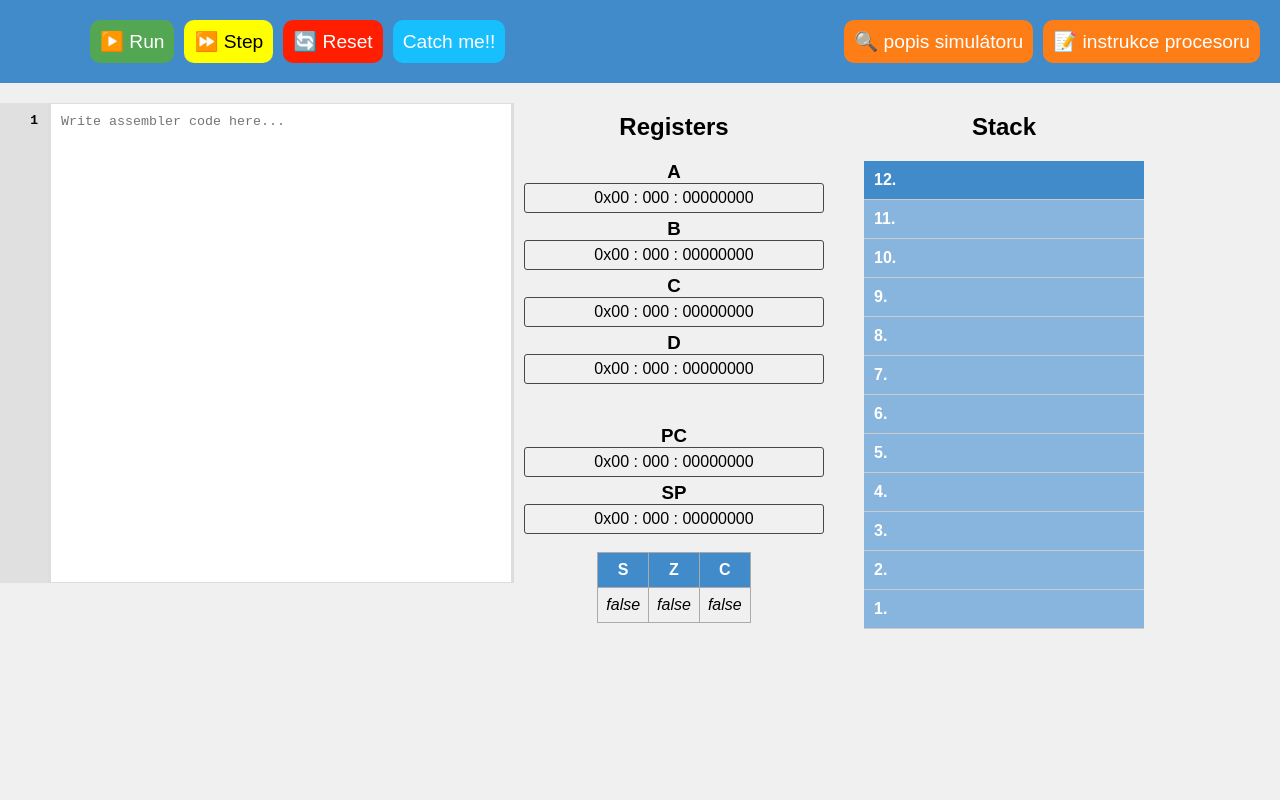
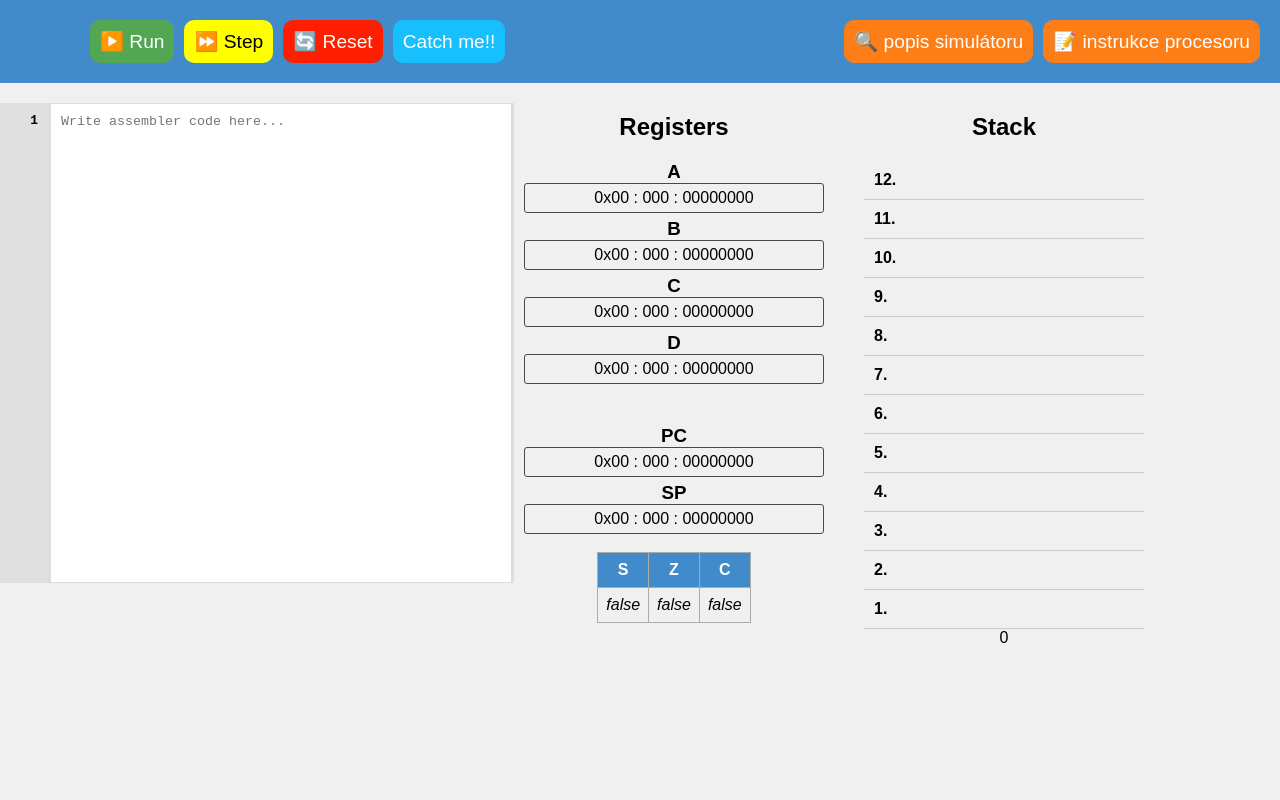
Before and after one commit to DanTabarka/AssemblerSimulator, a React (Create React App) app: page / in a window 1280 px wide. Shown: the top 800 px of the page. Built offline with nearby package versions, Linux system fonts and the light colour scheme.

Commit message:
implemented push/pop working with stack

```diff
--- a/src/App.js
+++ b/src/App.js
@@ -171,12 +171,40 @@ function App() {
       if (args.length != 1) {
         return "InvalidArgumentCount"
       }
+      if (stackPointer >= stackValues.length - 1) {
+        return "CannotPushOnFullStack"
+      }
+
+      let value = 0;
+      if (isRegister(args[0])) {
+        value = registers[registerMap[args[0].toUpperCase()]];
+      } else {
+        value = parseInt(args[0]);
+      }
+
+      stackValues[stackPointer] = value;
+
+      setStackPointer(prev => prev + 1);
       return "ok";
     },
     pop: (args) => {
       if (args.length != 1) {
         return "InvalidArgumentCount"
       }
+      if (stackPointer <= 0) {
+        return "CannotPopOnEmptyStack"
+      }
+
+      if (!isRegister(args[0])) {
+        return "InvalidArgument"
+      }
+      let register = registerMap[args[0].toUpperCase()];
+      let stackValue = stackValues[stackPointer - 1];
+
+      registers[register] = stackValue;
+      console.log({stackValue});
+
+      setStackPointer(prev => prev - 1);
       return "ok";
     },
     swap: (args) => {
--- a/src/Stack/Stack.js
+++ b/src/Stack/Stack.js
@@ -3,20 +3,22 @@ import React, { useState, useEffect } from 'react';
 
 function Stack({ stackPointer, stackValues }) {
 
+  const reversedStackValues = [...stackValues].reverse();
+
   return (
     <div className='stackDiv'>
       <h2>Stack</h2>
-      {stackValues.reverse().map((value, index) => (
+      {reversedStackValues.map((value, index) => (
         <div
           key={index}
-          className={`stack-row ${index === stackPointer ? 'active' : ''} ${index > stackPointer ? 'underActive' : ''}`}
+          className={`stack-row ${stackValues.length - index === stackPointer ? 'active' : ''}
+                                ${stackValues.length - index < stackPointer ? 'underActive' : ''}`}
         >
           <span className="stack-number">{stackValues.length - index}.</span>
           <span className="stack-value">{value}</span>
         </div>
       ))}
-      {/* <p>{stackPointer}</p> */}
-      {/* <button onClick={() => push(123)}>push</button><button onClick={pop}>pop</button> */}
+      <p>{stackPointer}</p>
     </div>
   );
 }
```
